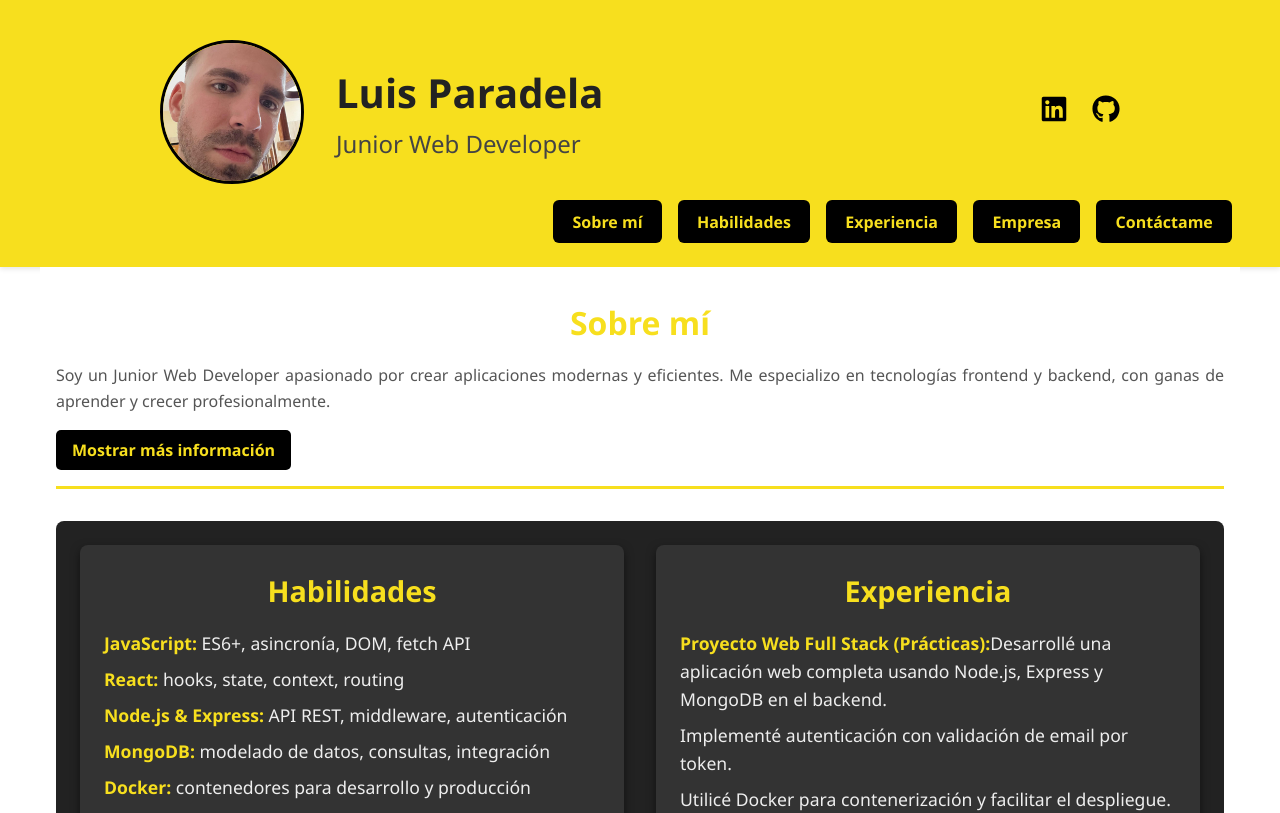
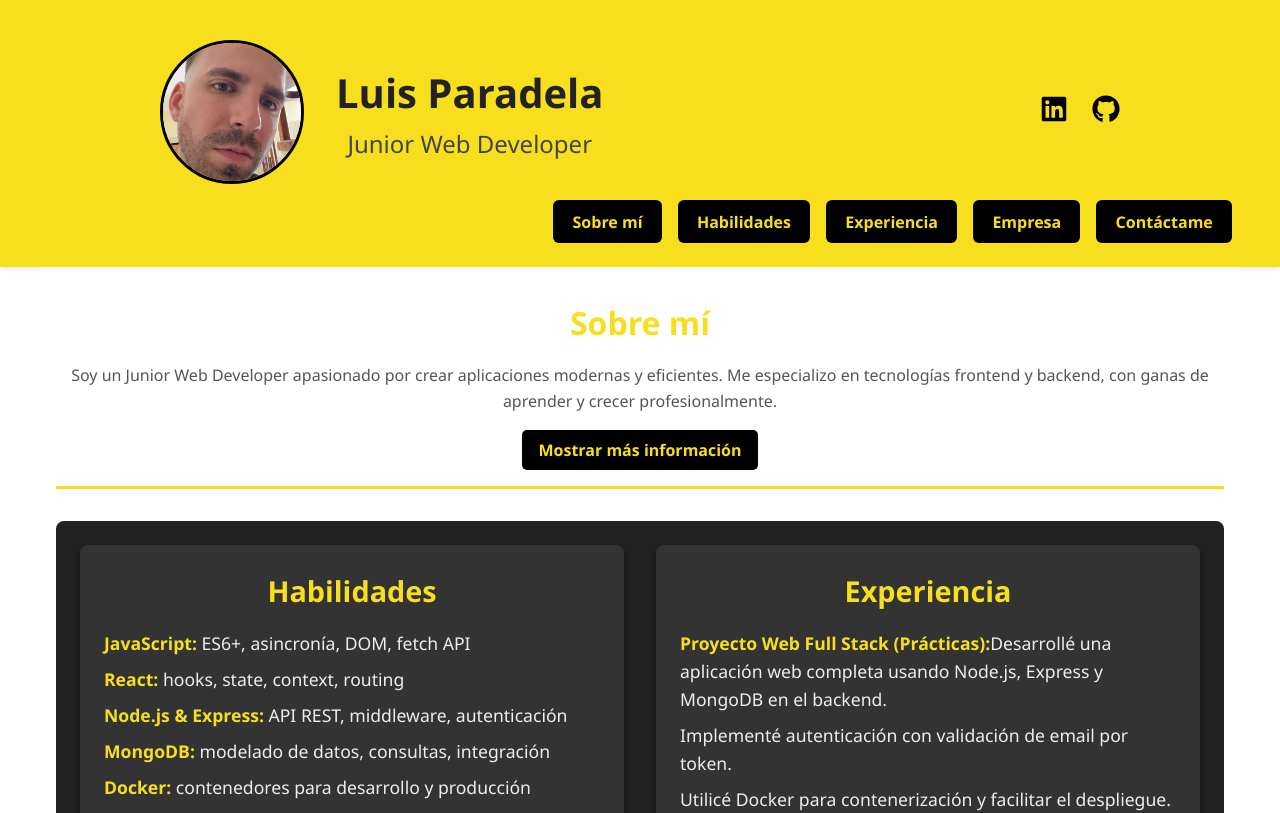
Before and after one commit to Paradels/Paradels.Portfolio.io, a React (Vite) app: page / in a window 1280 px wide. Shown: the top 813 px of the page. Built offline with nearby package versions, Linux system fonts and the light colour scheme.

Commit message:
Centrar Header y Main

```diff
--- a/src/styles/Header.module.css
+++ b/src/styles/Header.module.css
@@ -27,6 +27,7 @@
   display: flex;
   flex-direction: column;
   align-items: center;
+  text-align: center;
   gap: 1rem;
 }
 
--- a/src/styles/MainContent.module.css
+++ b/src/styles/MainContent.module.css
@@ -9,7 +9,7 @@
 
 .aboutMe {
   margin-bottom: 2rem;
-  text-align: justify;
+  text-align: center;
   border-bottom: 3px solid #f7df1e; /* Amarillo JS */
   padding-bottom: 1rem;
   color: #333;
```
